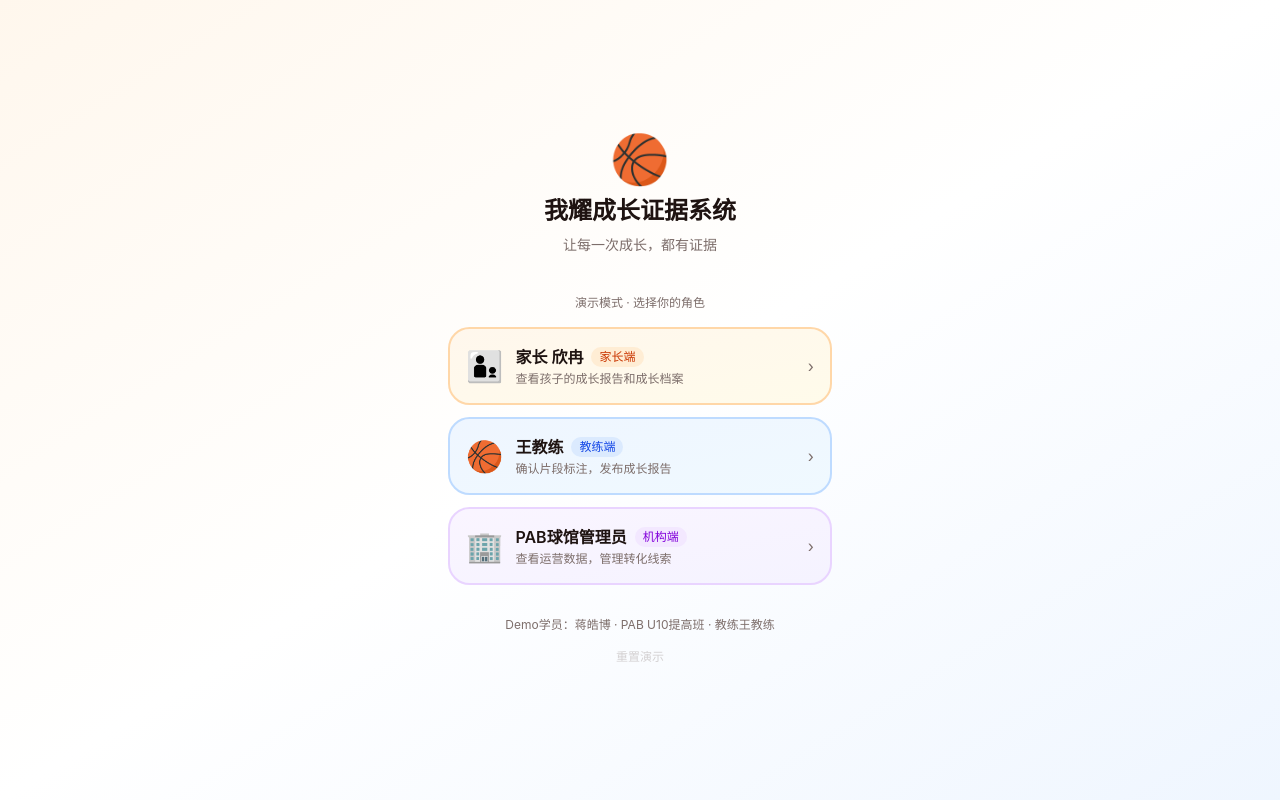
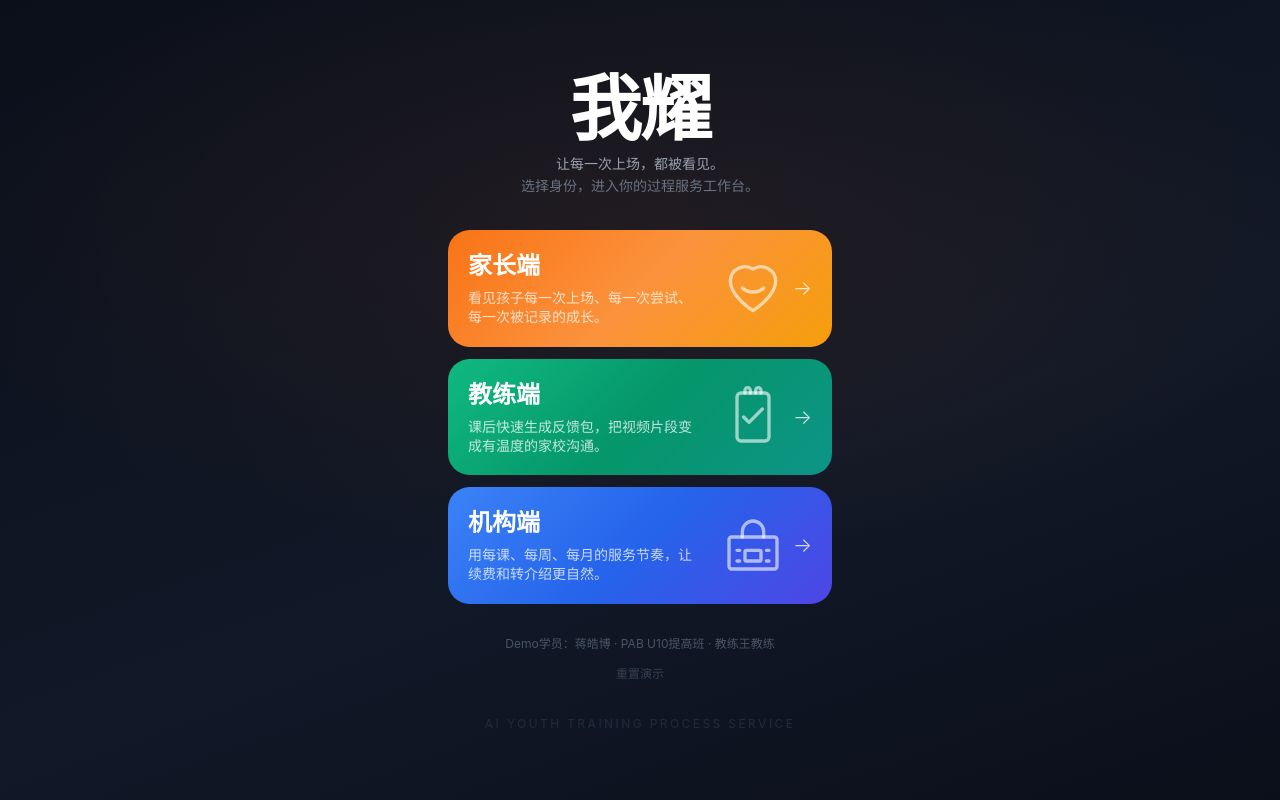
Before and after one commit to BillBillBiuBiuBiu/woyao-growth, a Next.js app: page /login in a window 1280 px wide. Built offline with nearby package versions, Linux system fonts and the light colour scheme.

Commit message:
C360: 登录页全面重构——深色主题+超大logo+三色渐变角色卡(对标竞品)

```diff
--- a/app/login/page.tsx
+++ b/app/login/page.tsx
@@ -5,30 +5,46 @@ import { useRouter } from "next/navigation";
 const roles = [
   {
     value: "parent" as Role,
-    label: "家长 欣冉",
-    emoji: "👨‍👦",
-    desc: "查看孩子的成长报告和成长档案",
+    label: "家长端",
+    desc: "看见孩子每一次上场、每一次尝试、每一次被记录的成长。",
     href: "/parent",
-    color: "from-orange-50 to-amber-50 border-orange-200 hover:border-orange-400",
-    badge: "bg-orange-100 text-orange-700",
+    gradient: "linear-gradient(135deg, #F97316 0%, #fb923c 50%, #f59e0b 100%)",
+    icon: (
+      <svg viewBox="0 0 48 48" fill="none" stroke="rgba(255,255,255,0.6)" strokeWidth="2.5" strokeLinecap="round" strokeLinejoin="round" className="w-16 h-16 shrink-0">
+        <path d="M24 41s-17-10.5-17-22a11 11 0 0 1 17-9.17A11 11 0 0 1 41 19c0 11.5-17 22-17 22z" />
+        <path d="M16 24c2 2 4 3 8 3s6-1 8-3" />
+      </svg>
+    ),
   },
   {
     value: "coach" as Role,
-    label: "王教练",
-    emoji: "🏀",
-    desc: "确认片段标注，发布成长报告",
+    label: "教练端",
+    desc: "课后快速生成反馈包，把视频片段变成有温度的家校沟通。",
     href: "/coach",
-    color: "from-blue-50 to-sky-50 border-blue-200 hover:border-blue-400",
-    badge: "bg-blue-100 text-blue-700",
+    gradient: "linear-gradient(135deg, #10b981 0%, #059669 50%, #0d9488 100%)",
+    icon: (
+      <svg viewBox="0 0 48 48" fill="none" stroke="rgba(255,255,255,0.6)" strokeWidth="2.5" strokeLinecap="round" strokeLinejoin="round" className="w-16 h-16 shrink-0">
+        <rect x="12" y="6" width="24" height="36" rx="3" />
+        <path d="M18 6v-2a2 2 0 0 1 4 0v2" />
+        <path d="M26 6v-2a2 2 0 0 1 4 0v2" />
+        <path d="M17 24l4 4 10-10" />
+      </svg>
+    ),
   },
   {
     value: "org" as Role,
-    label: "PAB球馆管理员",
-    emoji: "🏢",
-    desc: "查看运营数据，管理转化线索",
+    label: "机构端",
+    desc: "用每课、每周、每月的服务节奏，让续费和转介绍更自然。",
     href: "/org",
-    color: "from-purple-50 to-violet-50 border-purple-200 hover:border-purple-400",
-    badge: "bg-purple-100 text-purple-700",
+    gradient: "linear-gradient(135deg, #3b82f6 0%, #2563eb 50%, #4f46e5 100%)",
+    icon: (
+      <svg viewBox="0 0 48 48" fill="none" stroke="rgba(255,255,255,0.6)" strokeWidth="2.5" strokeLinecap="round" strokeLinejoin="round" className="w-16 h-16 shrink-0">
+        <rect x="6" y="18" width="36" height="24" rx="2" />
+        <path d="M16 18V14a8 8 0 0 1 16 0v4" />
+        <rect x="18" y="28" width="12" height="8" rx="1" />
+        <path d="M12 28h2M34 28h2M12 36h2M34 36h2" />
+      </svg>
+    ),
   },
 ];
 
@@ -52,57 +68,74 @@ export default function LoginPage() {
     router.push(r.href);
   }
 
+  function handleReset() {
+    try {
+      ["child_name","child_plan","coach_name","my_highlights"].forEach(k => localStorage.removeItem(k));
+    } catch {}
+    router.push("/login");
+  }
+
   return (
-    <div className="min-h-screen flex flex-col items-center justify-center bg-gradient-to-br from-orange-50 via-white to-blue-50 px-4">
-      <div className="w-full max-w-sm">
-        <div className="text-center mb-10">
-          <div className="text-5xl mb-3">🏀</div>
-          <h1 className="text-2xl font-bold text-foreground">我耀成长证据系统</h1>
-          <p className="text-muted-foreground text-sm mt-2">让每一次成长，都有证据</p>
+    <div
+      className="min-h-screen flex flex-col items-center justify-center px-5 py-10 relative overflow-hidden"
+      style={{ background: "linear-gradient(160deg, #0b0f1a 0%, #111827 60%, #0b0f1a 100%)" }}
+    >
+      {/* Subtle radial glow */}
+      <div className="absolute inset-0 pointer-events-none" style={{
+        background: "radial-gradient(ellipse 80% 60% at 50% 30%, rgba(249,115,22,0.08) 0%, transparent 70%)"
+      }} />
+
+      <div className="relative z-10 w-full max-w-sm flex flex-col items-center gap-8">
+
+        {/* Logo */}
+        <div className="text-center">
+          <h1
+            className="font-black text-white leading-none mb-3"
+            style={{ fontSize: 72, fontFamily: "Impact, Arial Black, 'PingFang SC', sans-serif", letterSpacing: "-0.02em" }}
+          >
+            我耀
+          </h1>
+          <p className="text-gray-400 text-sm leading-relaxed">
+            让每一次上场，都被看见。<br />
+            <span className="text-gray-500">选择身份，进入你的过程服务工作台。</span>
+          </p>
         </div>
 
-        <div className="text-xs text-muted-foreground text-center mb-4 px-2">
-          演示模式 · 选择你的角色
-        </div>
-
-        <div className="flex flex-col gap-3">
+        {/* Role cards */}
+        <div className="w-full flex flex-col gap-3">
           {roles.map((r) => (
             <button
               key={r.value}
               onClick={() => handleSelect(r)}
-              className={`w-full text-left rounded-2xl border-2 bg-gradient-to-br p-4 transition-all duration-200 cursor-pointer ${r.color}`}
+              className="w-full rounded-2xl p-5 flex items-center justify-between gap-4 active:scale-98 transition-transform text-left"
+              style={{ background: r.gradient }}
             >
-              <div className="flex items-center gap-3">
-                <span className="text-3xl">{r.emoji}</span>
-                <div className="flex-1 min-w-0">
-                  <div className="flex items-center gap-2">
-                    <span className="font-semibold text-foreground">{r.label}</span>
-                    <span className={`text-xs px-2 py-0.5 rounded-full font-medium ${r.badge}`}>
-                      {r.value === "parent" ? "家长端" : r.value === "coach" ? "教练端" : "机构端"}
-                    </span>
-                  </div>
-                  <p className="text-xs text-muted-foreground mt-0.5">{r.desc}</p>
-                </div>
-                <span className="text-muted-foreground">›</span>
+              <div className="flex-1 min-w-0">
+                <div className="text-2xl font-black text-white mb-1.5">{r.label}</div>
+                <div className="text-sm text-white/75 leading-snug">{r.desc}</div>
+              </div>
+              <div className="flex items-center gap-2 shrink-0">
+                {r.icon}
+                <span className="text-white/80 text-xl font-light">→</span>
               </div>
             </button>
           ))}
         </div>
 
-        <p className="text-center text-xs text-muted-foreground mt-8">
-          Demo学员：蒋皓博 · PAB U10提高班 · 教练王教练
+        {/* Demo info */}
+        <div className="text-center">
+          <p className="text-gray-600 text-xs mb-2">
+            Demo学员：蒋皓博 · PAB U10提高班 · 教练王教练
+          </p>
+          <button onClick={handleReset} className="text-xs text-gray-700 active:text-gray-500 transition-colors">
+            重置演示
+          </button>
+        </div>
+
+        {/* Footer */}
+        <p className="text-gray-800 text-xs tracking-widest font-medium" style={{ letterSpacing: "0.2em" }}>
+          AI YOUTH TRAINING PROCESS SERVICE
         </p>
-        <button
-          onClick={() => {
-            try {
-              ["child_name","child_plan","coach_name","my_highlights","highlight_feedback","tester_badge"].forEach(k => localStorage.removeItem(k));
-            } catch {}
-            window.location.reload();
-          }}
-          className="block mx-auto mt-4 text-xs text-muted-foreground opacity-30 hover:opacity-60 transition-opacity"
-        >
-          重置演示
-        </button>
       </div>
     </div>
   );
```
